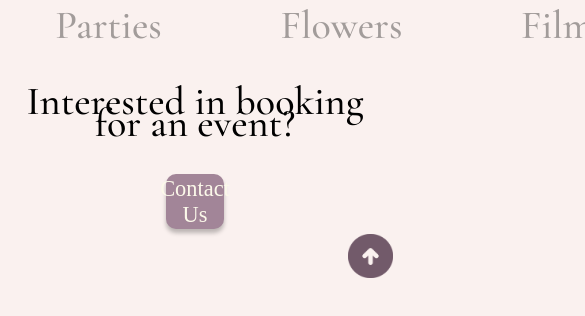
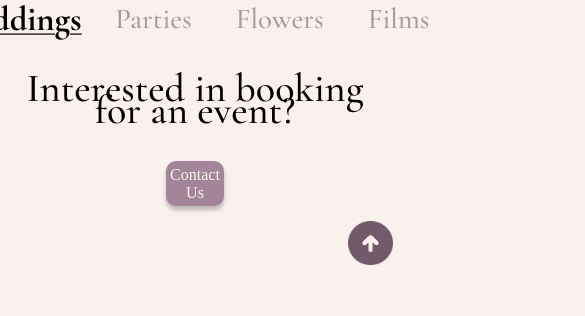
Before and after one commit to include-davis/bloom-and-vine, a React (Create React App) app in the folder bloom-and-vine/: page /Gallery in a window 390 px wide. Shown: the top 316 px of the page, 585 px wide, since content can reach past the window. Built offline with nearby package versions, Linux system fonts and the light colour scheme; no server answers; a web font is replaced by a local one.

Commit message:
Added responsiveness to certain elements
category buttons decrease spacing and font size as screen shrink
adjusted location of arrow buttons
divider changes with vw, thinner too

```diff
--- a/bloom-and-vine/src/Components/contact-display/contactDisplay.css
+++ b/bloom-and-vine/src/Components/contact-display/contactDisplay.css
@@ -54,3 +54,14 @@
     height: 55px;
     }
 }
+@media screen and (max-width: 700px) {
+    #contactButtonM{
+    font-size: 1.2em;
+    }
+}
+@media screen and (max-width: 700px) {
+    #contactButtonM{
+    font-size: 1em;
+    height: 45px;
+    }
+}
--- a/bloom-and-vine/src/Components/gallery-carousel/Components/gallerySlider/gallerySlider.css
+++ b/bloom-and-vine/src/Components/gallery-carousel/Components/gallerySlider/gallerySlider.css
@@ -3,7 +3,7 @@
     flex-direction: row;
     align-items: center;
     justify-content: center;
-
+    gap: 2vw;
     height: 100%;
 }
 
@@ -27,11 +27,11 @@
 }
 
 .back-button {
-    left: 15.76vw;
+    left: 1.5vw;
 }
 
 .forward-button {
-    right: 15.76vw;
+    right: 1.5vw;
 }
 
 .current-gallery-image-dots {
--- a/bloom-and-vine/src/Components/gallery-carousel/galleryCarousel.css
+++ b/bloom-and-vine/src/Components/gallery-carousel/galleryCarousel.css
@@ -7,9 +7,9 @@
 }
 
 .divider {
-    width: 1006px;
+    width: 60vw;
     height: 0;
 
-    border: 2px solid #C4C4C4;
+    border: 1px solid #C4C4C4;
     margin: 4em 0 0 0;
 }
--- a/bloom-and-vine/src/Components/gallery-display/galleryDisplay.css
+++ b/bloom-and-vine/src/Components/gallery-display/galleryDisplay.css
@@ -4,19 +4,16 @@
 
 .gallery-category-container {
     width: 100%;
-
     display: flex;
     flex-direction: row;
     align-items: center;
     justify-content: center;
-
     gap: 6.66em;
 }
 
 .gallery-category {
     background: none;
     border: none;
-
     font-family: 'Cormorant Garamond';
     font-style: normal;
     font-size: 2.5em;
@@ -38,3 +35,34 @@
     font-weight: 500;
     opacity: 0.35;
 }
+
+
+
+/*
+
+Added media queries to adjust the sizing of the gallery category texts and spacing
+Allows the page to look more consistent when on smaller screens like tablet
+*/
+@media screen and (max-width: 835px) {
+    .gallery-category-container{
+        gap: 4.66em;
+    }
+}
+
+@media screen and (max-width: 700px) {
+    .gallery-category {
+        font-size: 2em;
+    }
+    .gallery-category-container{
+        gap: 3.66em;
+    }
+}
+
+@media screen and (max-width: 600px) {
+    .gallery-category {
+        font-size: 1.8em;
+    }
+    .gallery-category-container{
+        gap: 2em;
+    }
+}
```
